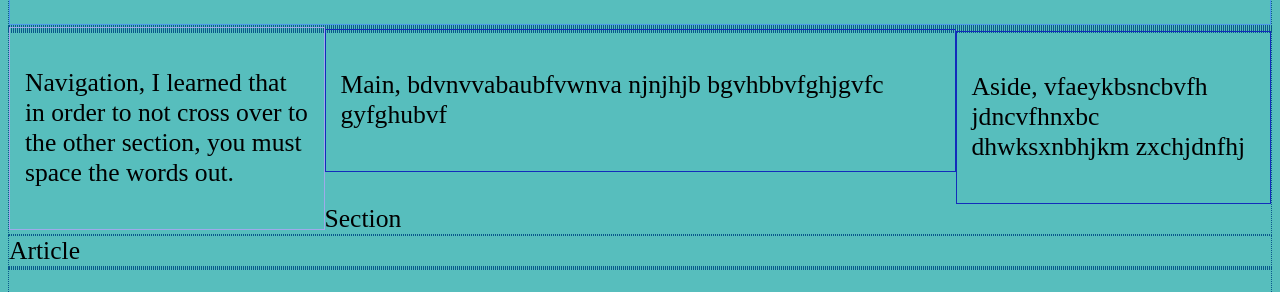
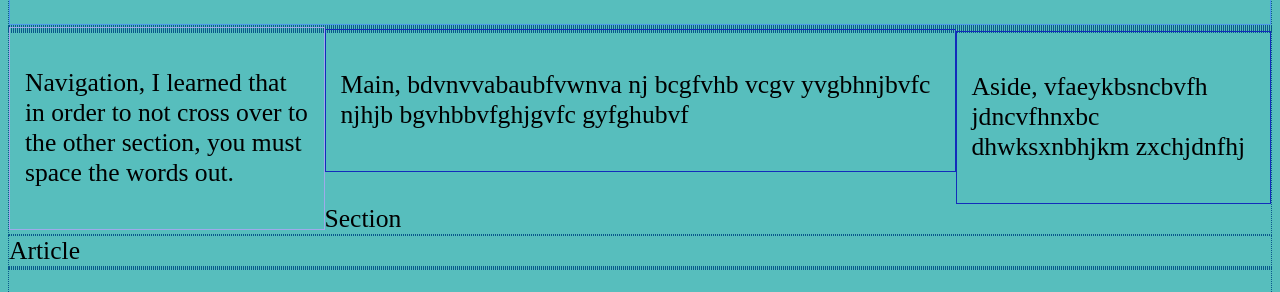
Before and after one commit to hafsaabdi/HTML-20220914, a plain HTML site: page childpages/Flexbox.html in a window 1280 px wide. Shown: the part 223-515 px from the top of the page. Drawn offline with Linux system fonts and the light colour scheme.

Commit message:
Update Flexbox.html

```diff
--- a/childpages/Flexbox.html
+++ b/childpages/Flexbox.html
@@ -84,7 +84,7 @@
         </div>
         <div><nav class="menu"><p>Navigation, I learned that in order to not cross over to the other section, you must space the words out.</p></nav></div>
 
-        <div><main class="main"><p class="double">Main, bdvnvvabaubfvwnva njnjhjb bgvhbbvfghjgvfc gyfghubvf </p></main></div>
+        <div><main class="main"><p class="double">Main, bdvnvvabaubfvwnva nj bcgfvhb vcgv yvgbhnjbvfc njhjb bgvhbbvfghjgvfc gyfghubvf </p></main></div>
 
         <div><aside class="aside"><p>Aside, vfaeykbsncbvfh jdncvfhnxbc dhwksxnbhjkm zxchjdnfhj</p></aside></div>
 
```
